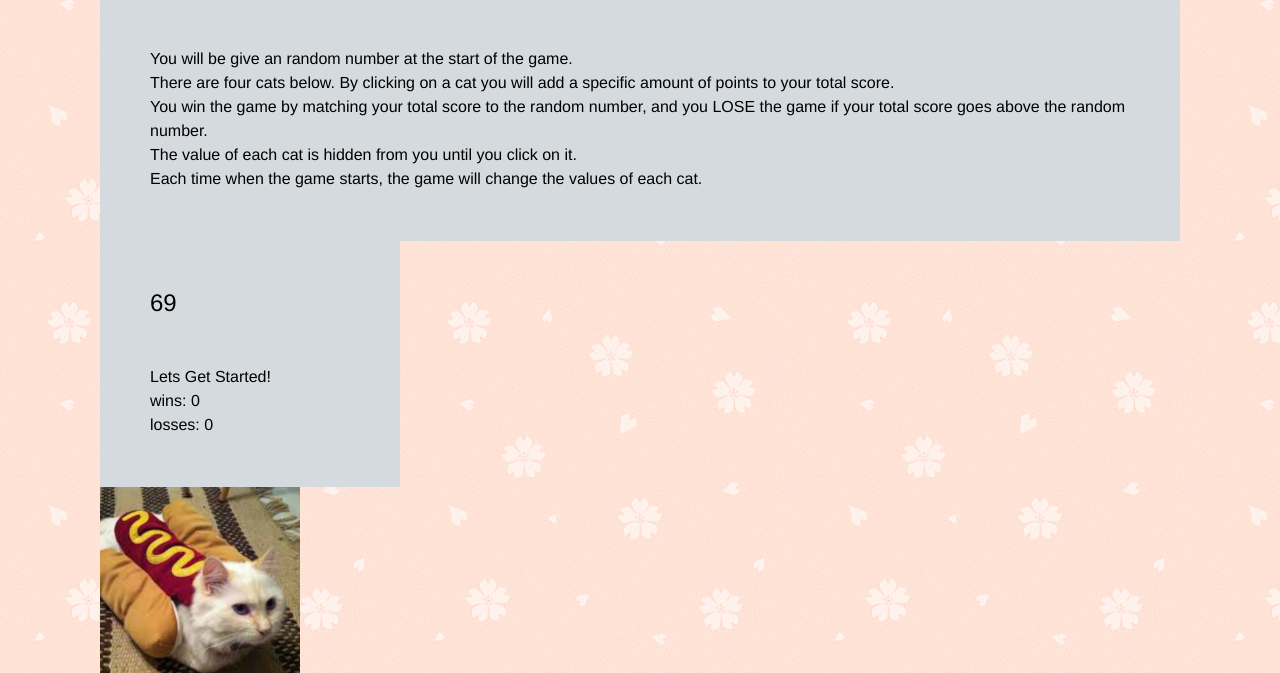
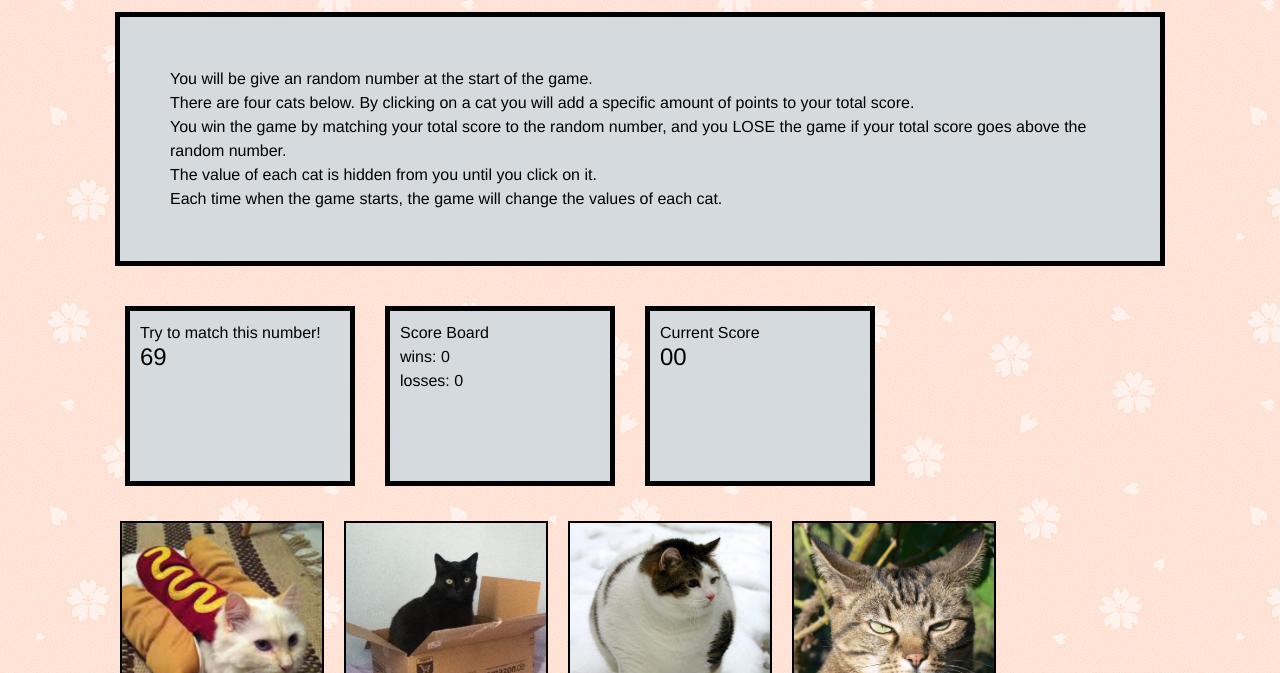
Before and after one commit to jtgonski/week-4-game, a plain HTML site: page index.html in a window 1280 px wide. Shown: the part 127-800 px from the top of the page. Drawn offline with nearby package versions, Linux system fonts and the light colour scheme.

Commit message:
final version of the game for this homework

```diff
--- a/assets/css/style.css
+++ b/assets/css/style.css
@@ -15,17 +15,24 @@ h3 {
 
 .container {
 	margin: 0 100px 0 100px;
+
 }
 
 .instructions {
 	padding: 50px;
 	background-color: #D5DADE;
+	border: 5px solid black;
+	margin: 15px;
 }
 
 .text {
 	width: 200px;
-	padding: 50px;
+	height: 150px;
+	padding: 10px;
 	background-color: #D5DADE;
+	border: 5px solid black;
+	margin: 15px;
+	float: left;
 
 }
 
@@ -34,4 +41,20 @@ h3 {
 	width: 200px;
 	padding: 50px;
 	background-color: #D5DADE;
+	border: 1px solid black;
 }
+
+.image-div-jq {
+	float: left;
+	margin: 10px;
+	background-color:  #D5DADE;
+	border: 2px solid black;
+	line-height: 0;
+}
+
+.row {
+	clear: left;
+	width: 100%;
+	padding: 10px;
+
+}
--- a/index.html
+++ b/index.html
@@ -28,22 +28,30 @@
 			Each time when the game starts, the game will change the values of each cat. <br>
 		</p>
 	</div>
-	<div class="number-div">
+	<div class="row">
+		<div class="text">
+			<h5>Try to match this number!</h5>
 			<h3 id="comp-num">00</h3>
 		</div>
+
 	<!-- row/ div for randomly generated number/div to track wins, losses -->
 		<div class="text">
-		<p id="winlose">Lets Get Started!</p>
+			<p id="scoreBoard">Score Board</p>
 			<p id="wins">wins: 0</p>
 			<p id="losses">losses: 0</p>
 		</div>
 
-<!-- div for 4 chrystal images/buttons -->
-	<div class="image-div"></div>
-	<!-- div for your current guess (totaled) -->
-	<div class="number-div">
+	<!-- div for your current score (totaled) -->
+		<div class="text">
+			<h5>Current Score</h5>
 			<h3 id="user-score">00</h3>
 		</div>
+	</div>
+<!-- div for 4 chrystal (or in this case cat) images/buttons -->
+<div class="row">
+	<div class="image-div"></div>
+</div>
+
 </div>
 
 
```
Also changed, not shown: 1 other file. Lines whose indentation alone changed are shown as unchanged.
